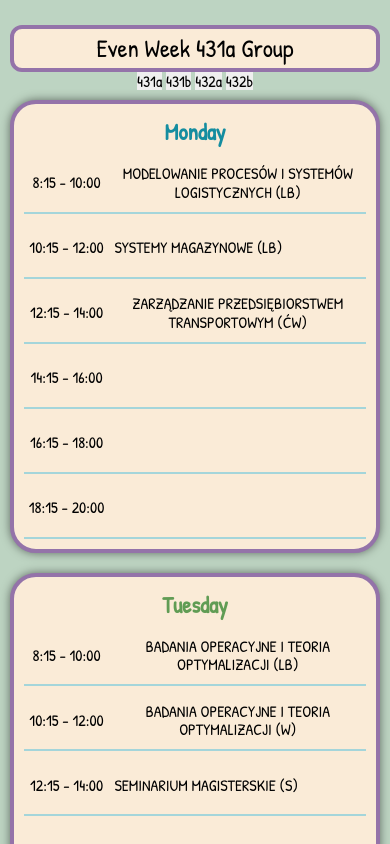
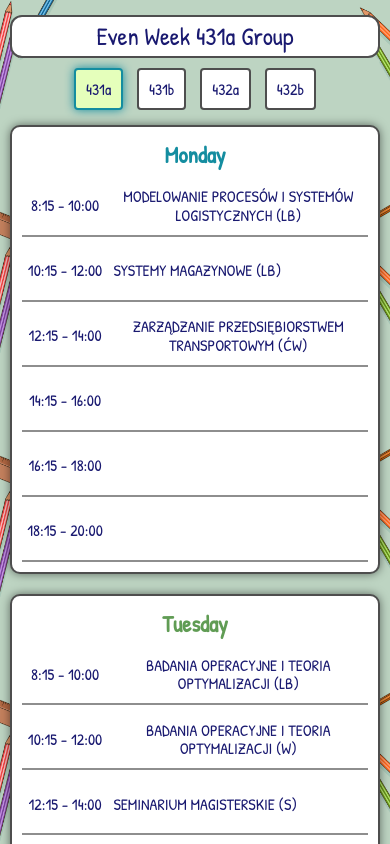
Before and after one commit to DmytroKalenko/My_schedule, a website: page app/index.html in a window 390 px wide. Both pictures are taken after a click on the button "431a". Shown: the top 844 px of the page. Drawn offline with nearby package versions, Linux system fonts and the light colour scheme.

Commit message:
addJScodeAndStyle

```diff
--- a/app/js/main.js
+++ b/app/js/main.js
@@ -563,7 +563,14 @@ fetch('js/ODDschedule.json')
             Thursday = document.querySelector(".days__item[data-day='4'] "),
             Friday = document.querySelector(".days__item[data-day='5'] ");
 
+        const BtnsGroup = document.querySelectorAll(".butons_filtr input")
+
+
+
         BtnFirst.addEventListener("click", function(e) {
+            BtnsGroup.forEach(element => {
+                element.classList.remove("current")
+            });
             Days.length = 0;
             Monday.style.opacity = "1";
             Tuesday.style.opacity = "1";
@@ -572,9 +579,9 @@ fetch('js/ODDschedule.json')
             Friday.style.opacity = "1";
             var EvenWeek = Arr.weeks.para;
             var OddWeek = Arr.weeks.niepara;
-            var Flag = EvenWeek.indexOf( DayActualyNumb ) != -1 ;
-            var OddFlag = OddWeek.indexOf( DayActualyNumb ) != -1 ;
-
+            var Flag = EvenWeek.indexOf(DayActualyNumb) != -1;
+            var OddFlag = OddWeek.indexOf(DayActualyNumb) != -1;
+            BtnsGroup[0].classList.add("current")
             if (Flag == true) {
                 EvenFirstGroupSubgroup_first();
                 document.querySelector('.schedul__blok .title').innerHTML = "Even Week" + " " + BtnFirst.value + " " + "Group";
@@ -615,6 +622,10 @@ fetch('js/ODDschedule.json')
 
         });
         BtnFirstSubgroup.addEventListener("click", function(e) {
+            BtnsGroup.forEach(element => {
+                element.classList.remove("current")
+            });
+            BtnsGroup[1].classList.add("current")
             Days.length = 0;
             Monday.style.opacity = "1";
             Tuesday.style.opacity = "1";
@@ -623,8 +634,8 @@ fetch('js/ODDschedule.json')
             Friday.style.opacity = "1";
             var EvenWeek = Arr.weeks.para;
             var OddWeek = Arr.weeks.niepara;
-            var Flag = EvenWeek.indexOf( DayActualyNumb ) != -1 ;
-            var OddFlag = OddWeek.indexOf( DayActualyNumb ) != -1 ;
+            var Flag = EvenWeek.indexOf(DayActualyNumb) != -1;
+            var OddFlag = OddWeek.indexOf(DayActualyNumb) != -1;
 
             if (Flag == true) {
                 EvenFirstGroupSubgroup_second();
@@ -665,6 +676,10 @@ fetch('js/ODDschedule.json')
             };
         });
         BtnLastSubgroup.addEventListener("click", function(e) {
+            BtnsGroup.forEach(element => {
+                element.classList.remove("current")
+            });
+            BtnsGroup[2].classList.add("current")
             Days.length = 0;
             Monday.style.opacity = "1";
             Tuesday.style.opacity = "1";
@@ -682,8 +697,8 @@ fetch('js/ODDschedule.json')
             var EvenWeek = Arr.weeks.para;
             var OddWeek = Arr.weeks.niepara;
 
-            var Flag = EvenWeek.indexOf( DayActualyNumb ) != -1 ;
-            var FlagOdd = OddWeek.indexOf( DayActualyNumb ) != -1 ;
+            var Flag = EvenWeek.indexOf(DayActualyNumb) != -1;
+            var FlagOdd = OddWeek.indexOf(DayActualyNumb) != -1;
             if (Flag == true) {
                 EvenSecondGroupSubgroup_first();
                 document.querySelector('.schedul__blok .title').innerHTML = "Even Week" + " " + BtnLastSubgroup.value + " " + "Group";
@@ -723,7 +738,12 @@ fetch('js/ODDschedule.json')
 
         });
         BtnLast.addEventListener("click", function(e) {
+            BtnsGroup.forEach(element => {
+                element.classList.remove("current")
+            });
+            BtnsGroup[3].classList.add("current")
             Days.length = 0;
+
             Monday.style.opacity = "1";
             Tuesday.style.opacity = "1";
             Wednesday.style.opacity = "1";
@@ -735,13 +755,14 @@ fetch('js/ODDschedule.json')
                 day: 'numeric',
                 month: 'numeric',
             };
+            // BtnLast.classList.add("current")
             var DayActualy = date2.toLocaleString("ru", options);
             var DayActualyNumb = Number(DayActualy);
             var EvenWeek = Arr.weeks.para;
             var OddWeek = Arr.weeks.niepara;
 
-            var Flag = EvenWeek.indexOf( DayActualyNumb ) != -1 ;
-            var FlagOdd = OddWeek.indexOf( DayActualyNumb ) != -1 ;
+            var Flag = EvenWeek.indexOf(DayActualyNumb) != -1;
+            var FlagOdd = OddWeek.indexOf(DayActualyNumb) != -1;
             if (Flag == true) {
                 EvenSecondGroupSubgroup_second();
                 document.querySelector('.schedul__blok .title').innerHTML = "Even Week" + " " + BtnLast.value + " " + "Group";
@@ -786,15 +807,42 @@ fetch('js/ODDschedule.json')
 
 
     });
-
-
-
-
-
-
-
 document.querySelector(".days__item[data-day='1'] .item__title ").style.color = '#148da0';
 document.querySelector(".days__item[data-day='2'] .item__title ").style.color = '#609c54';
 document.querySelector(".days__item[data-day='3'] .item__title ").style.color = '#c87c65';
 document.querySelector(".days__item[data-day='4'] .item__title ").style.color = '#f5743a';
 document.querySelector(".days__item[data-day='5'] .item__title ").style.color = '#b470a1';
+
+
+
+var btn = document.createElement("BUTTON");
+btn.style.cssText = `
+                    height : 50px;
+                    width : 50px;
+                    background-color: red;
+                    position: fixed;
+                    right: 4%;
+                    bottom: 2%;
+                    opacity: 0;
+                    transition: all 0.5s ease 0s;`;
+
+document.querySelector(".schedul__blok").append(btn);
+
+window.addEventListener('scroll', function(e) {
+    if (this.pageYOffset > 60) {
+        btn.style.opacity = "1"
+    };
+    if (this.pageYOffset < 60) {
+        btn.style.opacity = "0"
+    };
+});
+
+btn.addEventListener('click', function(e) {
+    window.scrollTo({
+        top: 0,
+        behavior: "smooth"
+    });
+
+});
+
+const windowOuterHeight = window.outerHeight
--- a/app/scss/_vars.scss
+++ b/app/scss/_vars.scss
@@ -1 +1,3 @@
-$btnColor:#e74c3c;
+$borderColor:#080808b6;
+$borderBottonColor: #8e8e8e;
+$bcgColor: #ffffff;
--- a/app/scss/style.scss
+++ b/app/scss/style.scss
@@ -3,9 +3,8 @@
 @import "fonts";
 body {
     background-image: url(../images/Background.jpg);
-    background-size: cover;
-    background-position: center;
-    background-repeat: no-repeat;
+    background-size: contain;
+    color: midnightblue;
 }
 
 .container {
@@ -14,12 +13,37 @@ body {
         flex-direction: column;
         align-items: center;
         width: 100%;
+        .butons_filtr {
+            margin: 15px 0;
+            input {
+                background-color: $bcgColor;
+                border: 2px solid $borderColor;
+                padding: 10px;
+                border-radius: 4px;
+                color: midnightblue;
+                &+input {
+                    margin-left: 10px;
+                }
+                ;
+                &.current {
+                    background-color: #e5ffbb;
+                    box-shadow: 0 0 10px rgb(20, 141, 160);
+                    border: 2px solid #148da0;
+                    transition: all .5s;
+                }
+                ;
+                &:hover {
+                    background-color: #b0ee4d;
+                    transition: all .5s;
+                }
+            }
+        }
         .title {
             margin-top: 50px;
-            border: 8px solid rgb(148, 115, 169);
-            border-radius: 26px;
+            border: 2px solid $borderColor;
+            border-radius: 10px;
             width: 70%;
-            background-color: antiquewhite;
+            background-color: $bcgColor;
             display: flex;
             align-items: center;
             justify-content: center;
@@ -37,17 +61,22 @@ body {
                 margin: 20px 0;
                 padding: 20px;
                 padding-left: 30px;
-                border: 8px solid #9473a9;
+                border: 3px solid $borderColor;
                 box-shadow: 0 0 10px rgba(0, 0, 0, 0.5);
                 cursor: pointer;
-                background-color: antiquewhite;
-                border-radius: 26px;
+                background-color: $bcgColor;
+                border-radius: 10px;
                 opacity: 0;
                 transition: all .5s;
-                &.curent,
+                &.curent {
+                    border: 3px solid #148da0;
+                    background-color: #e5ffbb;
+                    box-shadow: 0 0 10px rgb(20, 141, 160);
+                    transition: all .5s;
+                }
                 &:hover {
-                    border: 8px solid #9d00ff;
-                    background-color: aliceblue;
+                    background-color: #b0ee4d;
+                    transition: all .5s;
                 }
                 .item__title {
                     margin: 5px 0 15px;
@@ -64,7 +93,7 @@ body {
                             display: flex;
                             align-items: center;
                             justify-content: center;
-                            border-bottom: 2px solid #a4d5da;
+                            border-bottom: 2px solid $borderBottonColor;
                             &+li {
                                 margin-top: 5px;
                             }
@@ -78,7 +107,7 @@ body {
                             display: flex;
                             align-items: center;
                             padding-left: 7px;
-                            border-bottom: 2px solid #a4d5da;
+                            border-bottom: 2px solid $borderBottonColor;
                             &+li {
                                 margin-top: 5px;
                             }
@@ -94,10 +123,15 @@ body {
 @media screen and (max-width: 650px) {
     .container {
         .schedul__blok {
+            .butons_filtr {
+                margin: 10px 0;
+                margin-bottom: 5px;
+                input {}
+            }
             .title {
                 width: 95%;
-                margin-top: 25px;
-                border: 4px solid #9473a9;
+                margin-top: 15px;
+                border: 2px solid $borderColor;
                 border-radius: 12px;
                 padding: 5px;
                 font-size: 25px;
@@ -108,7 +142,7 @@ body {
                     height: auto;
                     padding-left: 0;
                     padding: 10px;
-                    border: 4px solid #9473a9;
+                    border: 2px solid $borderColor;
                     margin: 10px 0;
                     .item__title {
                         margin: 5px 0 8px;
@@ -131,6 +165,10 @@ body {
                             }
                         }
                     }
+                    &.curent,
+                    &:hover {
+                        border: 2px solid #9d00ff;
+                    }
                 }
             }
         }
```
Also changed, not shown: app/css/style.min.css. Lines whose indentation alone changed are shown as unchanged.
